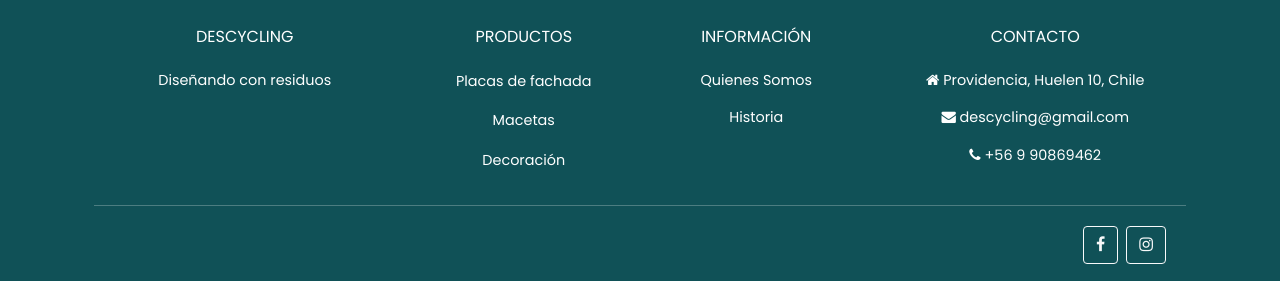
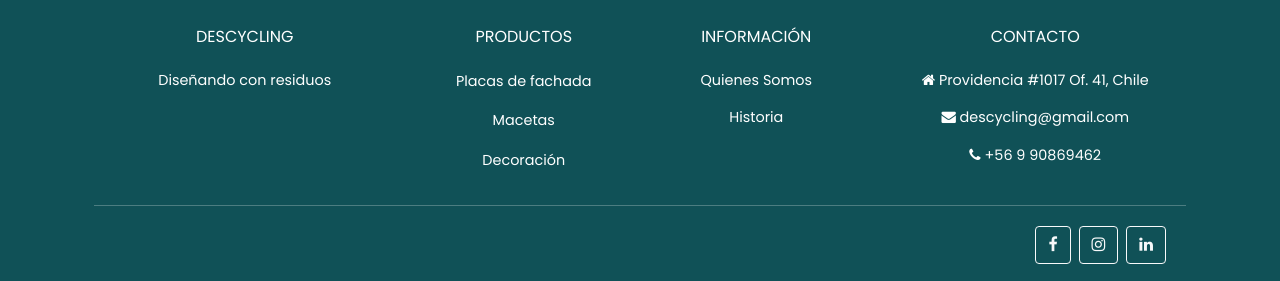
Before and after one commit to kerhiyuno/descyclingweb, a React (Create React App) app: page / in a window 1280 px wide. Shown: the part 5121-5402 px from the top of the page. Built offline with nearby package versions, Linux system fonts and the light colour scheme; no server answers.

Commit message:
cambio footer

```diff
--- a/src/components/layout/Footer.js
+++ b/src/components/layout/Footer.js
@@ -51,7 +51,7 @@ const Footer = (props) => {
             <hr className="w-100  d-md-none" />
             <div className="col-md-4 col-lg-3 col-xl-3 mx-auto mt-2">
                 <h6 className="text-uppercase mb-4 font-weight-bold">Contacto</h6>
-                <p><i className="fa fa-home mr-3"></i> Providencia, Huelen 10, Chile</p>
+                <p><i className="fa fa-home mr-3"></i> Providencia #1017 Of. 41, Chile</p>
                 <p><i className="fa fa-envelope mr-3"></i> descycling@gmail.com</p>
                 <p><i className="fa fa-phone mr-3"></i> +56 9 90869462</p>
             </div>
@@ -79,6 +79,12 @@ const Footer = (props) => {
                 href="https://www.instagram.com/descycling/"
                 ><i className="fa fa-instagram"></i
                 ></a>
+                <a
+                className="btn btn-outline-light btn-floating m-1"
+                role="button"
+                href="https://www.linkedin.com/company/descycling-chile/"
+                ><i className="fa fa-linkedin"></i
+                ></a>
             </div>
             </div>
         </section>
```
